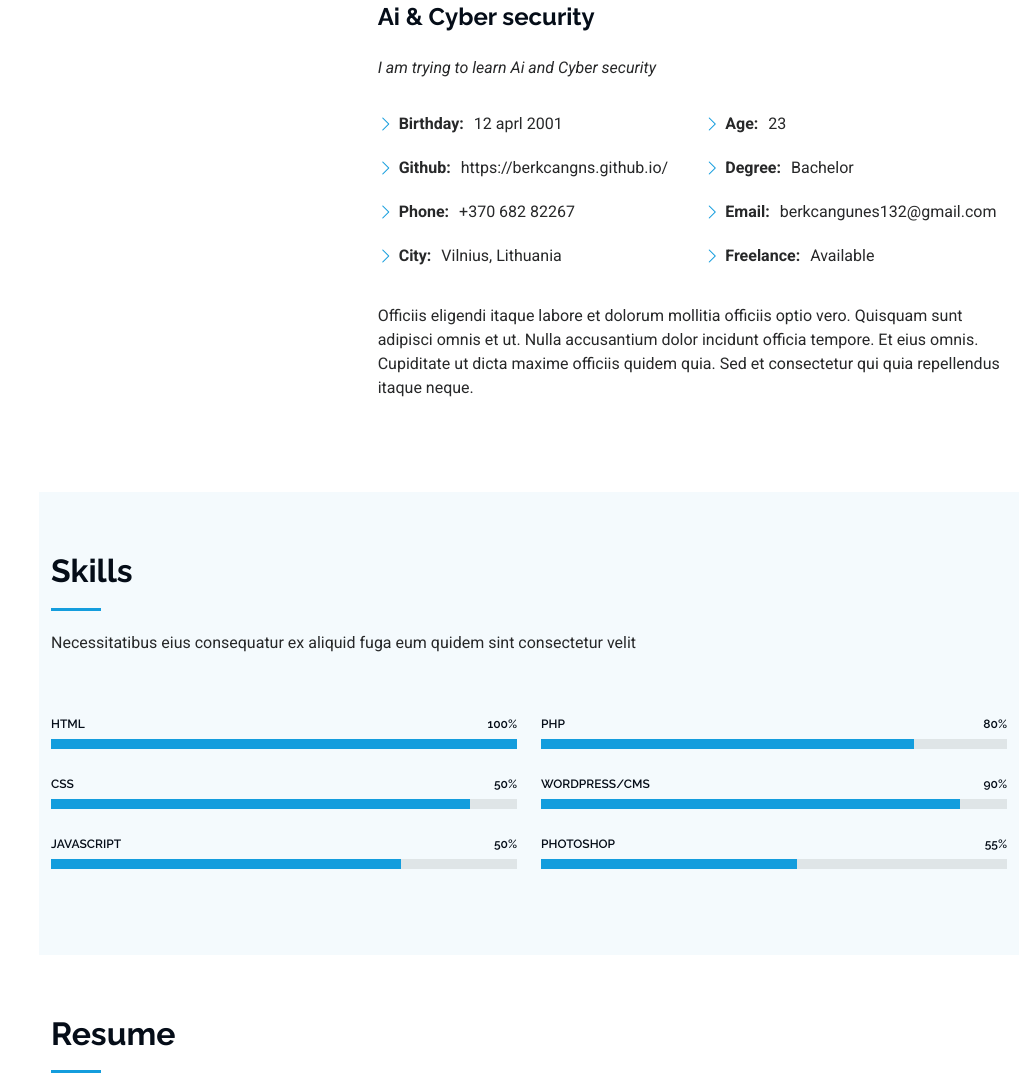
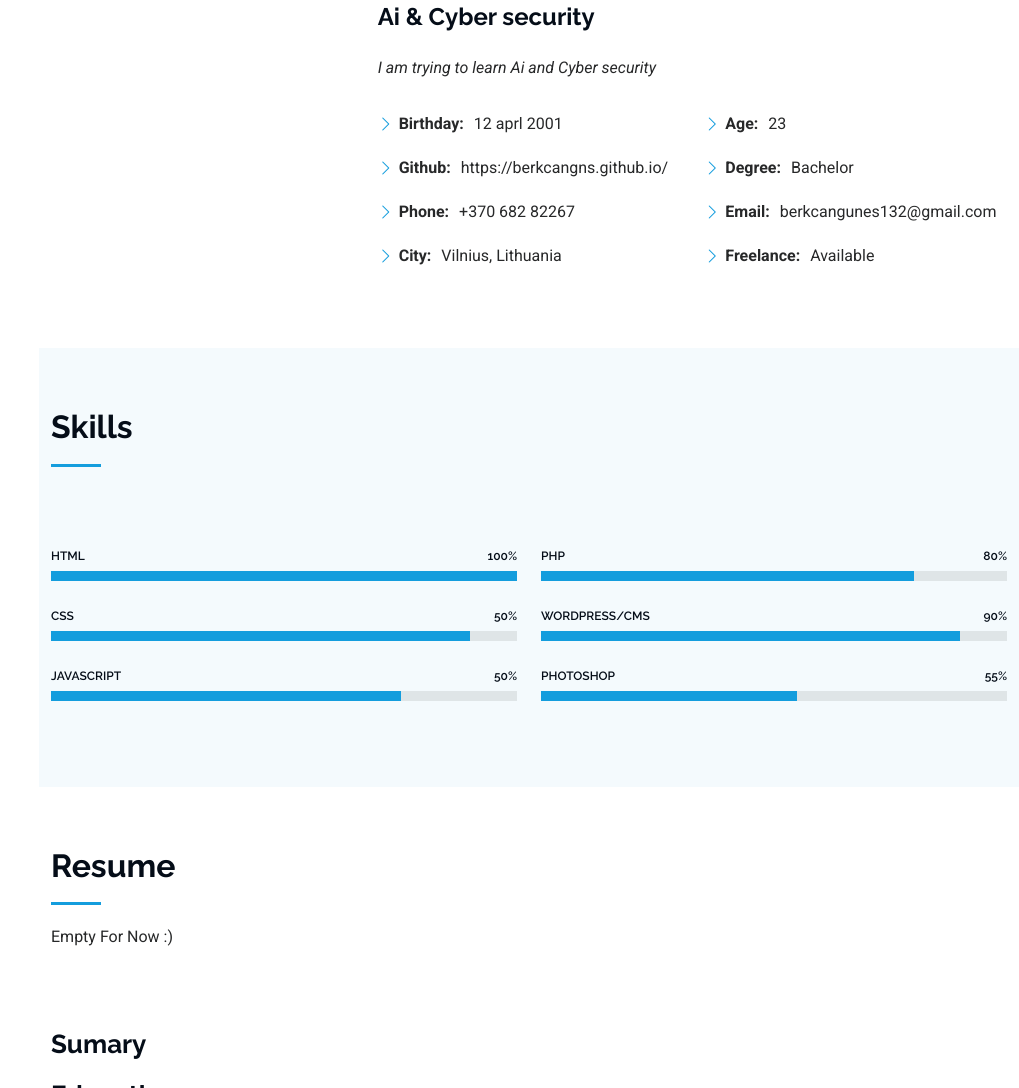
Before and after one commit to BerkcanGNS/BerkcanGNS.github.io, a plain HTML site: page index.html in a window 1280 px wide. Shown: the part 1019-2107 px from the top of the page, without its empty margins (261-1280 px from the left). Drawn offline with Linux system fonts and the light colour scheme.

Commit message:
Update index.html

```diff
--- a/index.html
+++ b/index.html
@@ -124,10 +124,6 @@
                 </ul>
               </div>
             </div>
-            <p class="py-3">
-              Officiis eligendi itaque labore et dolorum mollitia officiis optio vero. Quisquam sunt adipisci omnis et ut. Nulla accusantium dolor incidunt officia tempore. Et eius omnis.
-              Cupiditate ut dicta maxime officiis quidem quia. Sed et consectetur qui quia repellendus itaque neque.
-            </p>
           </div>
         </div>
 
@@ -144,7 +140,6 @@
       <!-- Section Title -->
       <div class="container section-title" data-aos="fade-up">
         <h2>Skills</h2>
-        <p>Necessitatibus eius consequatur ex aliquid fuga eum quidem sint consectetur velit</p>
       </div><!-- End Section Title -->
 
       <div class="container" data-aos="fade-up" data-aos-delay="100">
```
